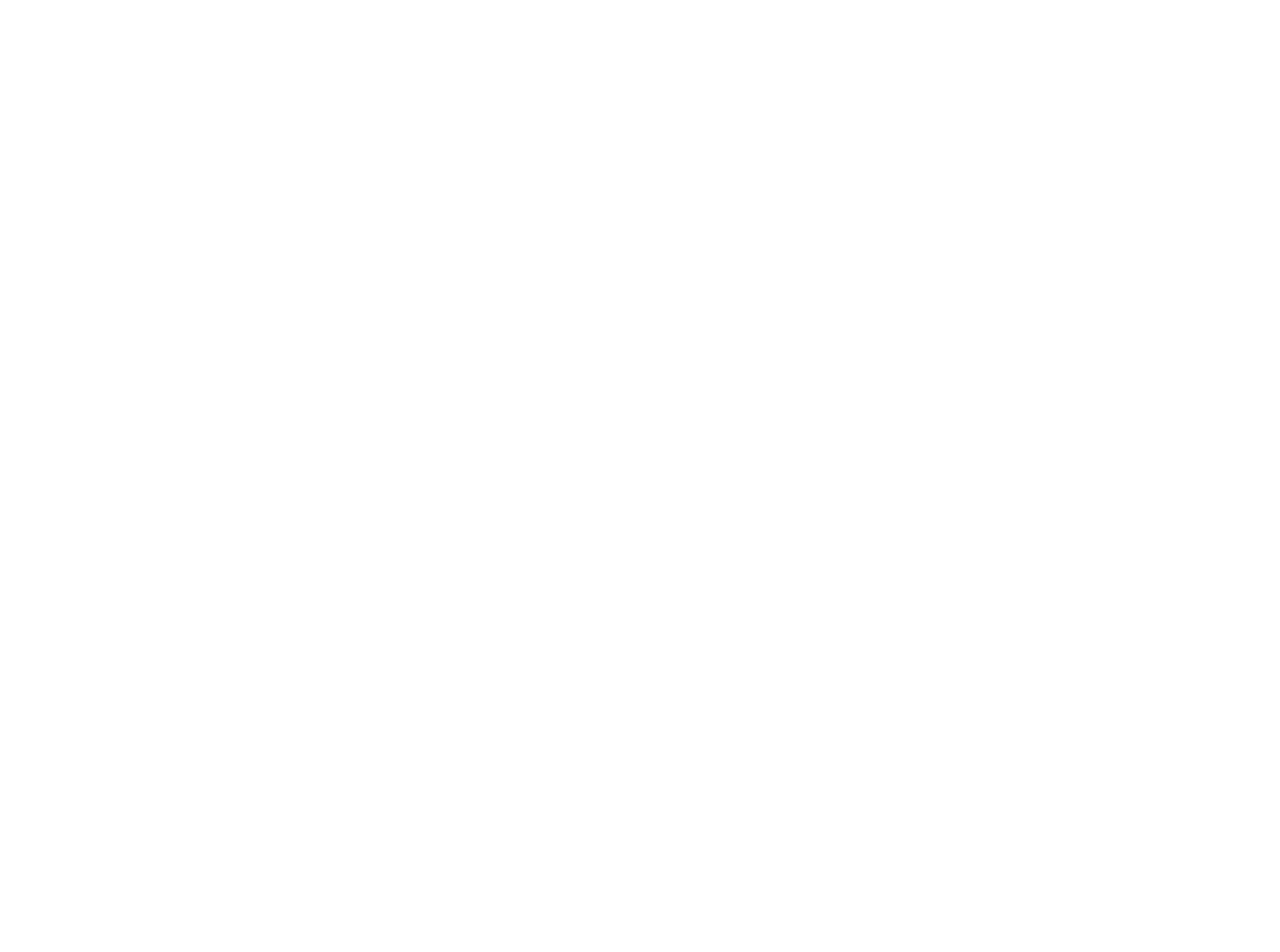
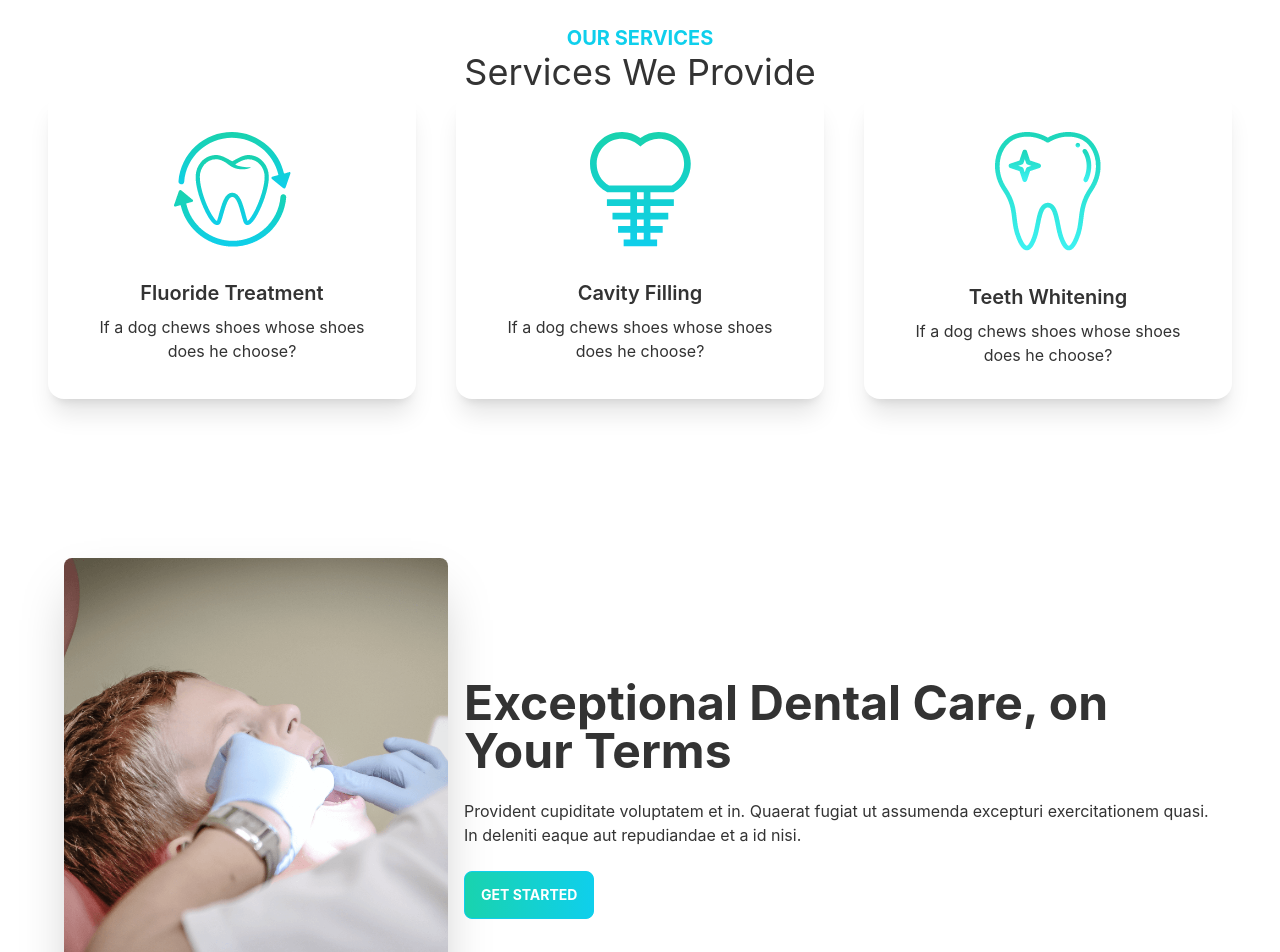
Before and after one commit to Junayet10135/Doctors-Care, a React (Create React App) app: page / in a window 1280 px wide. Shown: the part 1100-2052 px from the top of the page. Before the commit the page ends 1012 px from the top, so only its background shows below. Built offline with nearby package versions, Linux system fonts and the light colour scheme.

Commit message:
Services Add

```diff
--- a/src/Pages/Home/Banner.js
+++ b/src/Pages/Home/Banner.js
@@ -1,6 +1,7 @@
 import React from 'react';
 import chair from '../../assets/images/chair.png'
 import bg from '../../assets/images/bg.png'
+import PrimaryButton from '../Shared/PrimaryButton';
 
 const Banner = () => {
     return (
@@ -8,11 +9,11 @@
             backgroundImage: `url(${bg})`
         }}>
             <div class="hero-content flex-col lg:flex-row-reverse">
-                <img src={chair} class="max-w-sm rounded-lg shadow-2xl" />
+                <img src={chair} class="max-w-lg rounded-lg shadow-2xl" />
                 <div>
                     <h1 class="text-5xl font-bold">Your New Smile Starts Here!</h1>
                     <p class="py-6">Provident cupiditate voluptatem et in. Quaerat fugiat ut assumenda excepturi exercitationem quasi. In deleniti eaque aut repudiandae et a id nisi.</p>
-                    <button class="btn btn-primary uppercase text-white font-bold bg-gradient-to-r from-secondary to-primary">Get Started</button>
+                    <PrimaryButton>Get Started</PrimaryButton>
                 </div>
             </div>
         </div>
--- a/src/Pages/Home/Home.js
+++ b/src/Pages/Home/Home.js
@@ -1,12 +1,14 @@
 import React from 'react';
 import Banner from './Banner';
 import Info from './Info';
+import Services from './Services';
 
 const Home = () => {
     return (
-        <div>
+        <div className='px-12'>
             <Banner></Banner>
             <Info></Info>
+            <Services></Services>
         </div>
     );
 };
--- /dev/null
+++ b/src/Pages/Home/Service.js
@@ -0,0 +1,17 @@
+import React from 'react';
+
+const Service = ({ service }) => {
+    return (
+        <div className="card lg:max-w-lg bg-base-100 shadow-xl">
+            <figure className="px-10 pt-10">
+                <img src={service.img} alt="Shoes" className="rounded-xl" />
+            </figure>
+            <div className="card-body items-center text-center">
+                <h2 className="card-title">{service.name}</h2>
+                <p>If a dog chews shoes whose shoes does he choose?</p>
+            </div>
+        </div>
+    );
+};
+
+export default Service;
--- /dev/null
+++ b/src/Pages/Home/Services.js
@@ -0,0 +1,58 @@
+import React from 'react';
+import fluoride from '../../assets/images/fluoride.png';
+import cavity from '../../assets/images/cavity.png';
+import whitening from '../../assets/images/whitening.png';
+import treatment from '../../assets/images/treatment.png'
+import Service from './Service';
+import PrimaryButton from '../Shared/PrimaryButton';
+
+const Services = () => {
+    const services = [
+        {
+            _id: 1,
+            name: 'Fluoride Treatment',
+            description: '',
+            img: fluoride
+        },
+        {
+            _id: 2,
+            name: 'Cavity Filling',
+            description: '',
+            img: cavity
+        },
+        {
+            _id: 3,
+            name: 'Teeth Whitening',
+            description: '',
+            img: whitening
+        },
+    ];
+    return (
+        <div className='my-28'>
+            <div className='text-center'>
+                <h3 className='text-primary  text-xl font-bold uppercase'>Our Services</h3>
+                <h2 className='text-4xl'>Services We Provide</h2>
+            </div>
+            <div className='grid sm:grid-cols-1 md:grid-cols-2 lg:grid-cols-3 gap-10'>
+                {
+                    services.map(service => <Service
+                        key={service._id}
+                        service={service}
+                    ></Service>)
+                }
+            </div>
+            <div class="hero min-h-screen">
+                <div class="hero-content flex-col lg:flex-row">
+                    <img src={treatment} class="max-w-sm rounded-lg shadow-2xl" />
+                    <div>
+                        <h1 class="text-5xl font-bold">Exceptional Dental Care, on Your Terms</h1>
+                        <p class="py-6">Provident cupiditate voluptatem et in. Quaerat fugiat ut assumenda excepturi exercitationem quasi. In deleniti eaque aut repudiandae et a id nisi.</p>
+                        <PrimaryButton>Get Started</PrimaryButton>
+                    </div>
+                </div>
+            </div>
+        </div>
+    );
+};
+
+export default Services;
--- /dev/null
+++ b/src/Pages/Shared/PrimaryButton.js
@@ -0,0 +1,9 @@
+import React from 'react';
+
+const PrimaryButton = ({ children }) => {
+    return (
+        <button className="btn btn-primary uppercase text-white font-bold bg-gradient-to-r from-secondary to-primary">{children}</button>
+    );
+};
+
+export default PrimaryButton;
```
